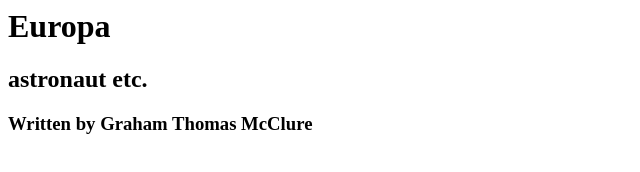
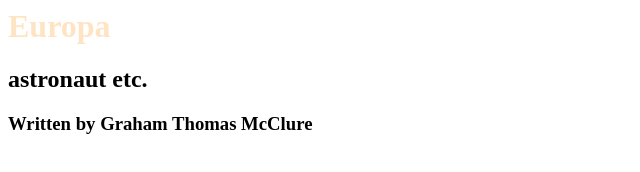
Before and after one commit to graythomass/graythomas, a plain HTML site: page lyrics/europa.html in a window 1280 px wide. Shown: the whole page, without its empty margins (0-640 px from the left). Drawn offline with Linux system fonts and the light colour scheme.

Commit message:
Update europa.html

```diff
--- a/lyrics/europa.html
+++ b/lyrics/europa.html
@@ -1,6 +1,7 @@
 <html>
   <body>
-  <style background-color: "black">
+  <style background-color: black>
+  h1 {color: bisque}
   </style>
     <h1>Europa</h1>
   <h2>astronaut etc.</h2>
```
